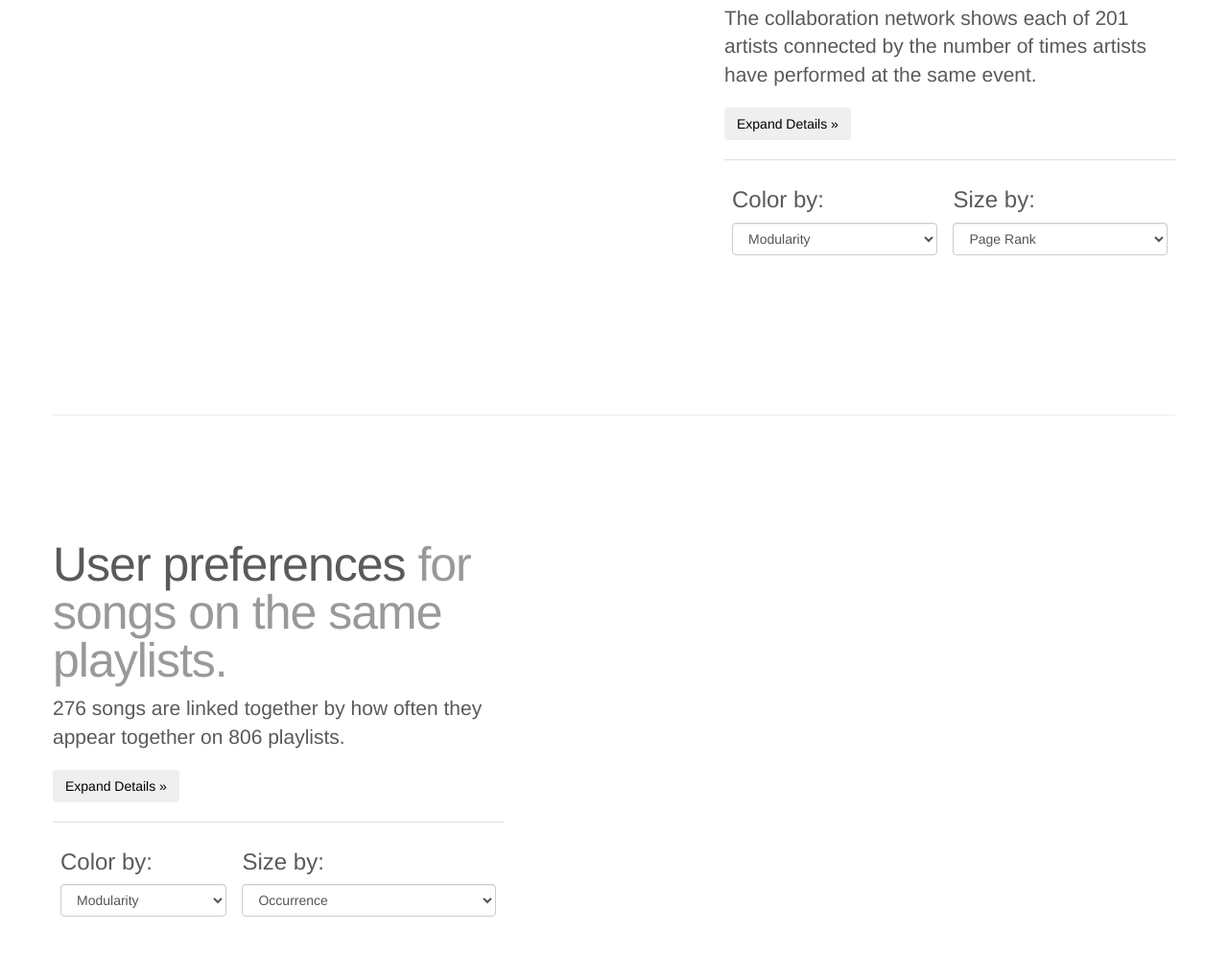
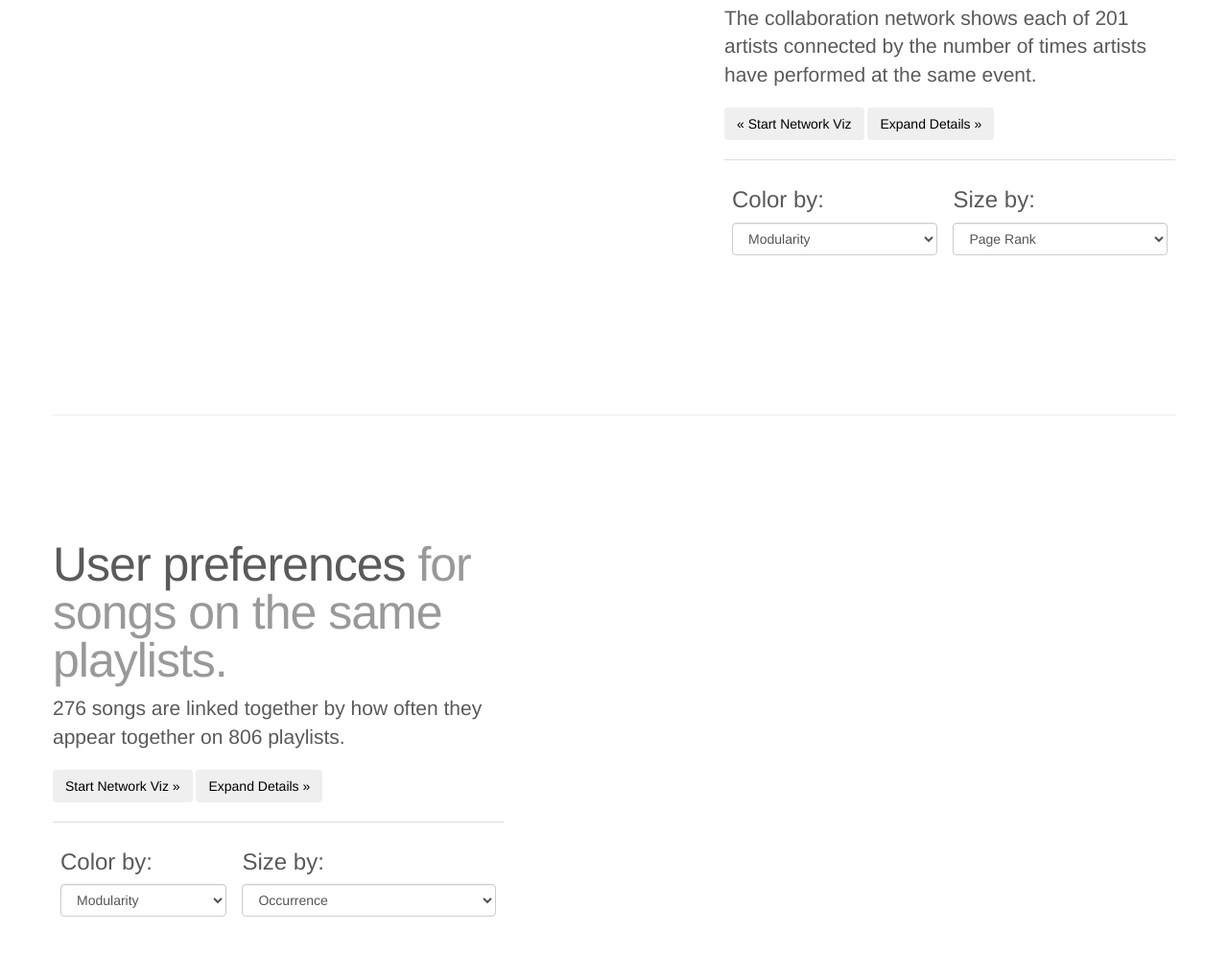
Before and after one commit to jming/aural-pleasure, a plain HTML site: page templates/index.html in a window 1280 px wide. Shown: the part 2316-3310 px from the top of the page at 96% size. Drawn offline with nearby package versions, Linux system fonts and the light colour scheme.

Commit message:
Jen+Ryan combined

```diff
--- a/templates/index.html
+++ b/templates/index.html
@@ -258,6 +258,7 @@
           <h2 class="featurette-heading">Artist interactions<span class="text-muted"> from performing at the same event.</span></h2>
           <p class="lead">The collaboration network shows each of 201 artists connected by the number of times artists have performed at the same event.
             <!-- Each of the nodes represents 201 artists in a collaboration network. The genre-barrier poses few constraints for artist performance collaboration. --> </p>
+            <button class='btn' href="#" role="button" id='start-artist-network' onclick='start_artists_network();'>&laquo; Start Network Viz</button>
 
           <button class='btn' href="#" role="button" onclick='ToggleExplain("#artist-explain");'>Expand Details &raquo;</button><br><br>
 
@@ -311,7 +312,7 @@
           <h2 class="featurette-heading">User preferences <span class="text-muted">for songs on the same playlists.</span></h2>
           <p class="lead">276 songs are linked together by how often they appear together on 806 playlists.
           </p>
-
+          <button class='btn' href="#" role="button" id='start-user-network' onclick='start_user_preferences_network();'>Start Network Viz &raquo;</button>
           <button class='btn' href="#" role="button" onclick='ToggleExplain("#user-explain");'>Expand Details &raquo;</button><br><br>
 
           <table class='table'>
```
